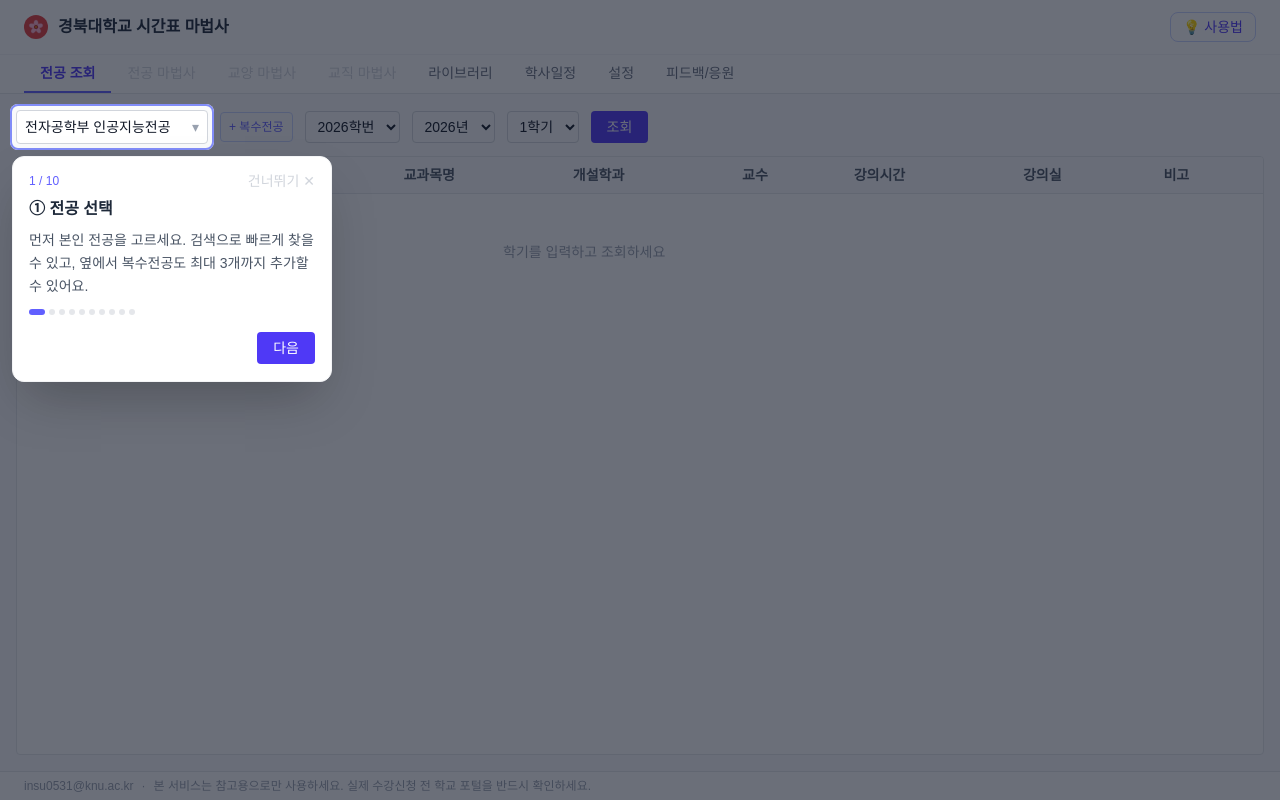
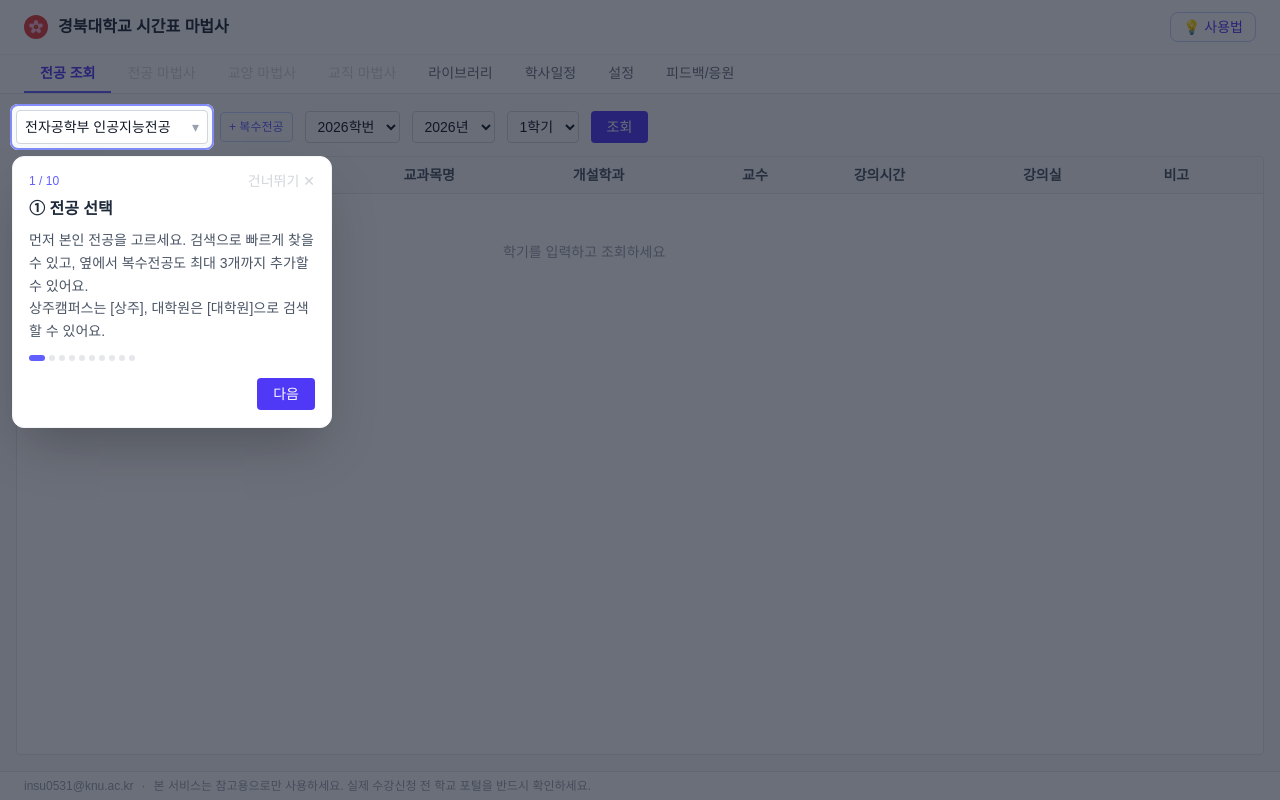
Before and after one commit to Insu0531/AI-major-tracker, a Next.js app in the folder web/: page / in a window 1280 px wide. Built offline with nearby package versions, Linux system fonts and the light colour scheme.

Commit message:
사용법 문구수정

```diff
--- a/web/app/page.tsx
+++ b/web/app/page.tsx
@@ -18,7 +18,7 @@
   {
     selector: '[data-tour="major"]',
     title: "① 전공 선택",
-    body: "먼저 본인 전공을 고르세요. 검색으로 빠르게 찾을 수 있고, 옆에서 복수전공도 최대 3개까지 추가할 수 있어요.",
+    body: "먼저 본인 전공을 고르세요. 검색으로 빠르게 찾을 수 있고, 옆에서 복수전공도 최대 3개까지 추가할 수 있어요.\n 상주캠퍼스는 [상주], 대학원은 [대학원]으로 검색할 수 있어요.",
   },
   {
     selector: '[data-tour="entry"]',
```
